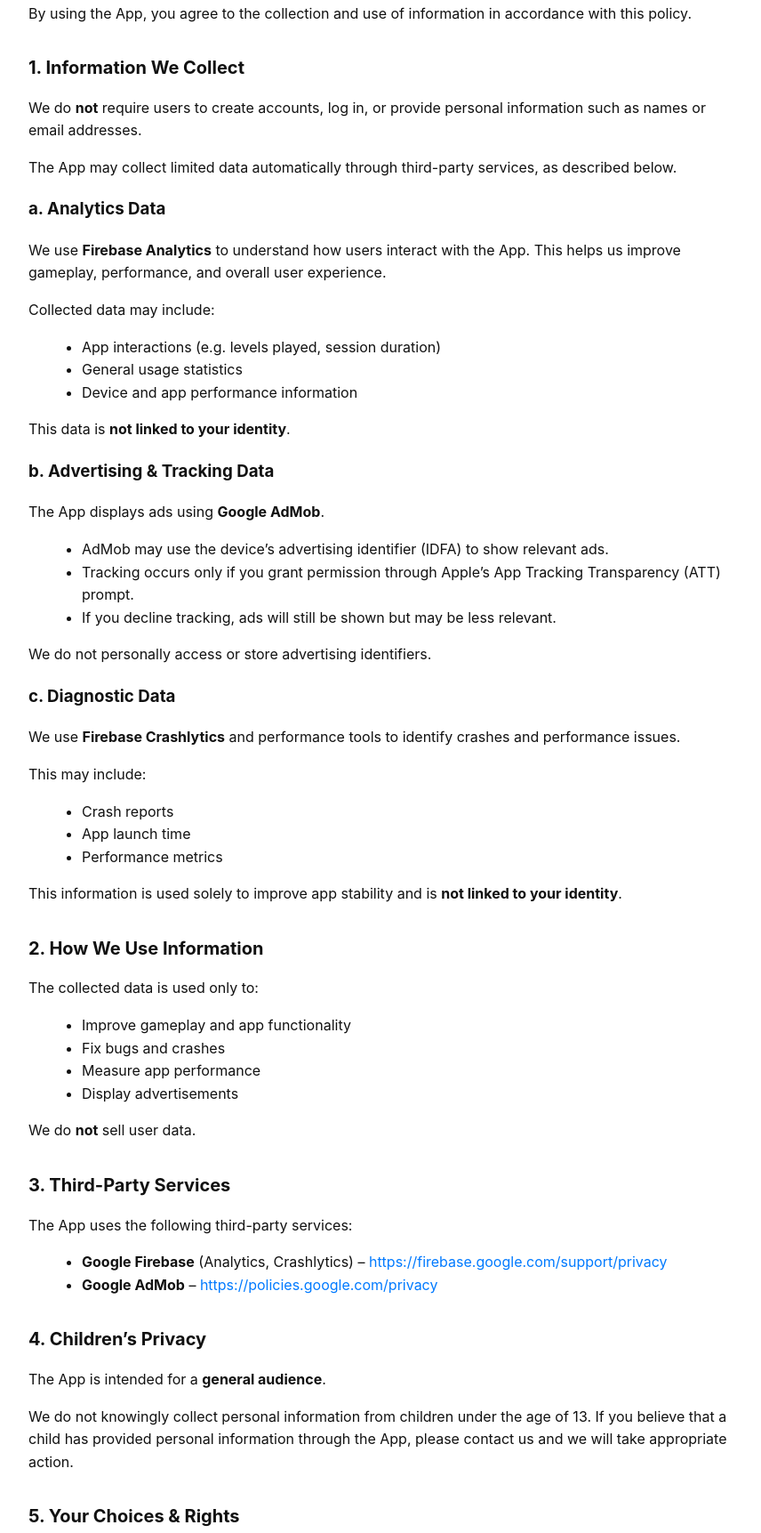
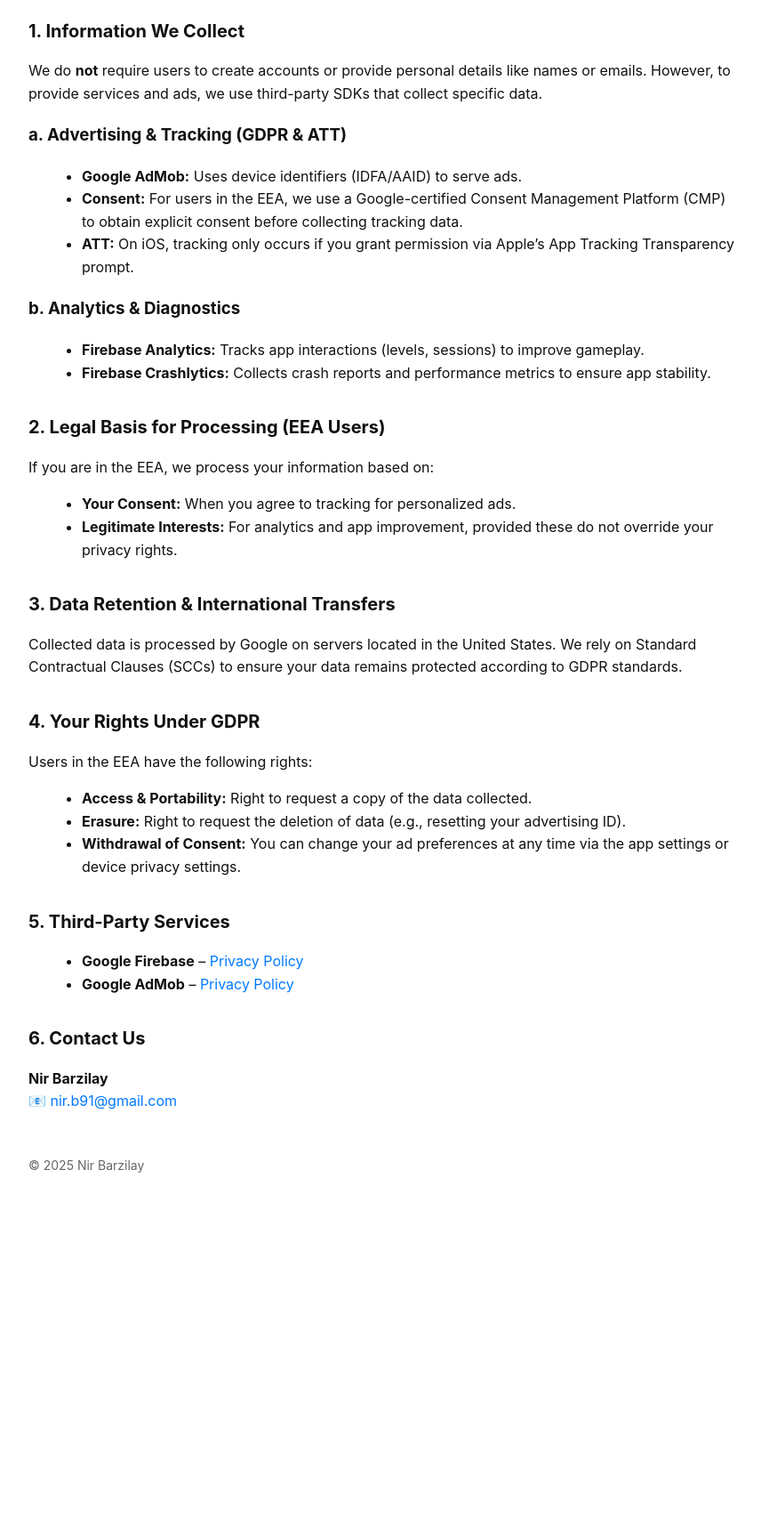
Before and after one commit to nirb1991/Maze-Privacy-Policy, a plain HTML site: page index.html in a window 1280 px wide. Shown: the part 235-1958 px from the top of the page at 89% size, without its empty margins (208-1064 px from the left). After the commit the page ends 1580 px from the top, so only its background shows below. Drawn offline with Linux system fonts and the light colour scheme.

Commit message:
Update index.html

```diff
--- a/index.html
+++ b/index.html
@@ -53,125 +53,59 @@
 <body>
     <div class="container">
         <h1>Privacy Policy</h1>
-        <p class="updated"><strong>Amaze: Classic Maze</strong><br>Last updated: December 14, 2025</p>
+        <p class="updated"><strong>Amaze: Classic Maze</strong><br>Last updated: December 27, 2025</p>
 
         <p>
             This Privacy Policy explains how <strong>Amaze: Classic Maze</strong> (“the App”) collects, uses,
-            and shares information when you use the App.
-        </p>
-
-        <p>
-            By using the App, you agree to the collection and use of information in accordance with this policy.
+            and shares information when you use the App globally, including within the European Economic Area (EEA).
         </p>
 
         <h2>1. Information We Collect</h2>
-
         <p>
-            We do <strong>not</strong> require users to create accounts, log in, or provide personal information
-            such as names or email addresses.
+            We do <strong>not</strong> require users to create accounts or provide personal details like names or emails.
+            However, to provide services and ads, we use third-party SDKs that collect specific data.
         </p>
 
+        <h3>a. Advertising & Tracking (GDPR & ATT)</h3>
+        <ul>
+            <li><strong>Google AdMob:</strong> Uses device identifiers (IDFA/AAID) to serve ads.</li>
+            <li><strong>Consent:</strong> For users in the EEA, we use a Google-certified Consent Management Platform (CMP) to obtain explicit consent before collecting tracking data.</li>
+            <li><strong>ATT:</strong> On iOS, tracking only occurs if you grant permission via Apple’s App Tracking Transparency prompt.</li>
+        </ul>
+
+        <h3>b. Analytics & Diagnostics</h3>
+        <ul>
+            <li><strong>Firebase Analytics:</strong> Tracks app interactions (levels, sessions) to improve gameplay.</li>
+            <li><strong>Firebase Crashlytics:</strong> Collects crash reports and performance metrics to ensure app stability.</li>
+        </ul>
+
+        <h2>2. Legal Basis for Processing (EEA Users)</h2>
+        <p>If you are in the EEA, we process your information based on:</p>
+        <ul>
+            <li><strong>Your Consent:</strong> When you agree to tracking for personalized ads.</li>
+            <li><strong>Legitimate Interests:</strong> For analytics and app improvement, provided these do not override your privacy rights.</li>
+        </ul>
+
+        <h2>3. Data Retention & International Transfers</h2>
         <p>
-            The App may collect limited data automatically through third-party services, as described below.
+            Collected data is processed by Google on servers located in the United States. We rely on Standard Contractual Clauses (SCCs) to ensure your data remains protected according to GDPR standards.
         </p>
 
-        <h3>a. Analytics Data</h3>
-        <p>
-            We use <strong>Firebase Analytics</strong> to understand how users interact with the App.
-            This helps us improve gameplay, performance, and overall user experience.
-        </p>
-        <p>Collected data may include:</p>
+        <h2>4. Your Rights Under GDPR</h2>
+        <p>Users in the EEA have the following rights:</p>
         <ul>
-            <li>App interactions (e.g. levels played, session duration)</li>
-            <li>General usage statistics</li>
-            <li>Device and app performance information</li>
-        </ul>
-        <p>
-            This data is <strong>not linked to your identity</strong>.
-        </p>
-
-        <h3>b. Advertising & Tracking Data</h3>
-        <p>
-            The App displays ads using <strong>Google AdMob</strong>.
-        </p>
-        <ul>
-            <li>AdMob may use the device’s advertising identifier (IDFA) to show relevant ads.</li>
-            <li>Tracking occurs only if you grant permission through Apple’s App Tracking Transparency (ATT) prompt.</li>
-            <li>If you decline tracking, ads will still be shown but may be less relevant.</li>
-        </ul>
-        <p>
-            We do not personally access or store advertising identifiers.
-        </p>
-
-        <h3>c. Diagnostic Data</h3>
-        <p>
-            We use <strong>Firebase Crashlytics</strong> and performance tools to identify crashes and performance issues.
-        </p>
-        <p>This may include:</p>
-        <ul>
-            <li>Crash reports</li>
-            <li>App launch time</li>
-            <li>Performance metrics</li>
-        </ul>
-        <p>
-            This information is used solely to improve app stability and is
-            <strong>not linked to your identity</strong>.
-        </p>
-
-        <h2>2. How We Use Information</h2>
-        <p>The collected data is used only to:</p>
-        <ul>
-            <li>Improve gameplay and app functionality</li>
-            <li>Fix bugs and crashes</li>
-            <li>Measure app performance</li>
-            <li>Display advertisements</li>
-        </ul>
-        <p>We do <strong>not</strong> sell user data.</p>
-
-        <h2>3. Third-Party Services</h2>
-        <p>The App uses the following third-party services:</p>
-        <ul>
-            <li>
-                <strong>Google Firebase</strong> (Analytics, Crashlytics) –
-                <a href="https://firebase.google.com/support/privacy" target="_blank" rel="noopener noreferrer">
-                    https://firebase.google.com/support/privacy
-                </a>
-            </li>
-            <li>
-                <strong>Google AdMob</strong> –
-                <a href="https://policies.google.com/privacy" target="_blank" rel="noopener noreferrer">
-                    https://policies.google.com/privacy
-                </a>
-            </li>
+            <li><strong>Access & Portability:</strong> Right to request a copy of the data collected.</li>
+            <li><strong>Erasure:</strong> Right to request the deletion of data (e.g., resetting your advertising ID).</li>
+            <li><strong>Withdrawal of Consent:</strong> You can change your ad preferences at any time via the app settings or device privacy settings.</li>
         </ul>
 
-        <h2>4. Children’s Privacy</h2>
-        <p>
-            The App is intended for a <strong>general audience</strong>.
-        </p>
-        <p>
-            We do not knowingly collect personal information from children under the age of 13.
-            If you believe that a child has provided personal information through the App,
-            please contact us and we will take appropriate action.
-        </p>
-
-        <h2>5. Your Choices & Rights</h2>
+        <h2>5. Third-Party Services</h2>
         <ul>
-            <li>You can control ad tracking through your device’s privacy settings.</li>
-            <li>You can opt out of personalized ads by declining the ATT prompt.</li>
-            <li>You may limit ad personalization via your Apple ID settings.</li>
+            <li><strong>Google Firebase</strong> – <a href="https://firebase.google.com/support/privacy" target="_blank">Privacy Policy</a></li>
+            <li><strong>Google AdMob</strong> – <a href="https://policies.google.com/privacy" target="_blank">Privacy Policy</a></li>
         </ul>
 
-        <h2>6. Changes to This Privacy Policy</h2>
-        <p>
-            We may update this Privacy Policy from time to time.
-            Any changes will be posted on this page with an updated revision date.
-        </p>
-
-        <h2>7. Contact Us</h2>
-        <p>
-            If you have any questions about this Privacy Policy or data practices, please contact:
-        </p>
+        <h2>6. Contact Us</h2>
         <p>
             <strong>Nir Barzilay</strong><br>
             📧 <a href="mailto:nir.b91@gmail.com">nir.b91@gmail.com</a>
```
